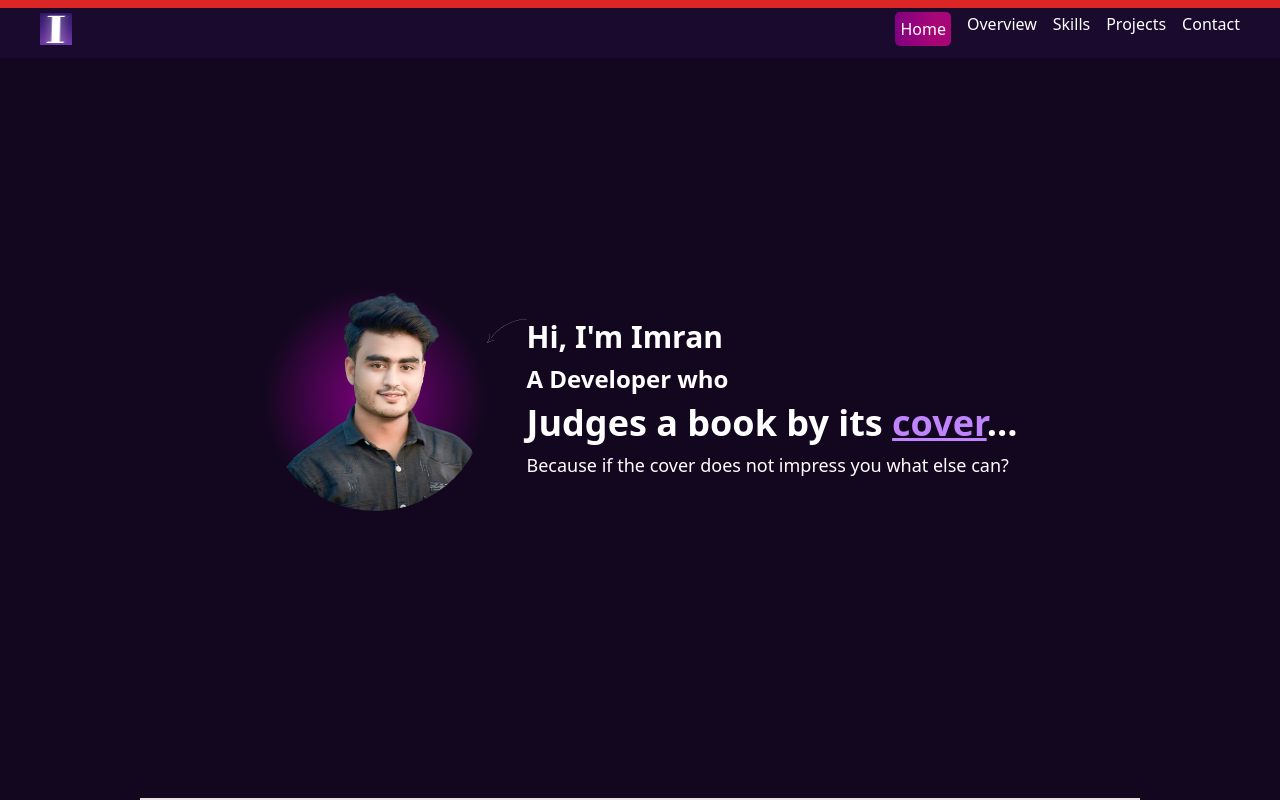
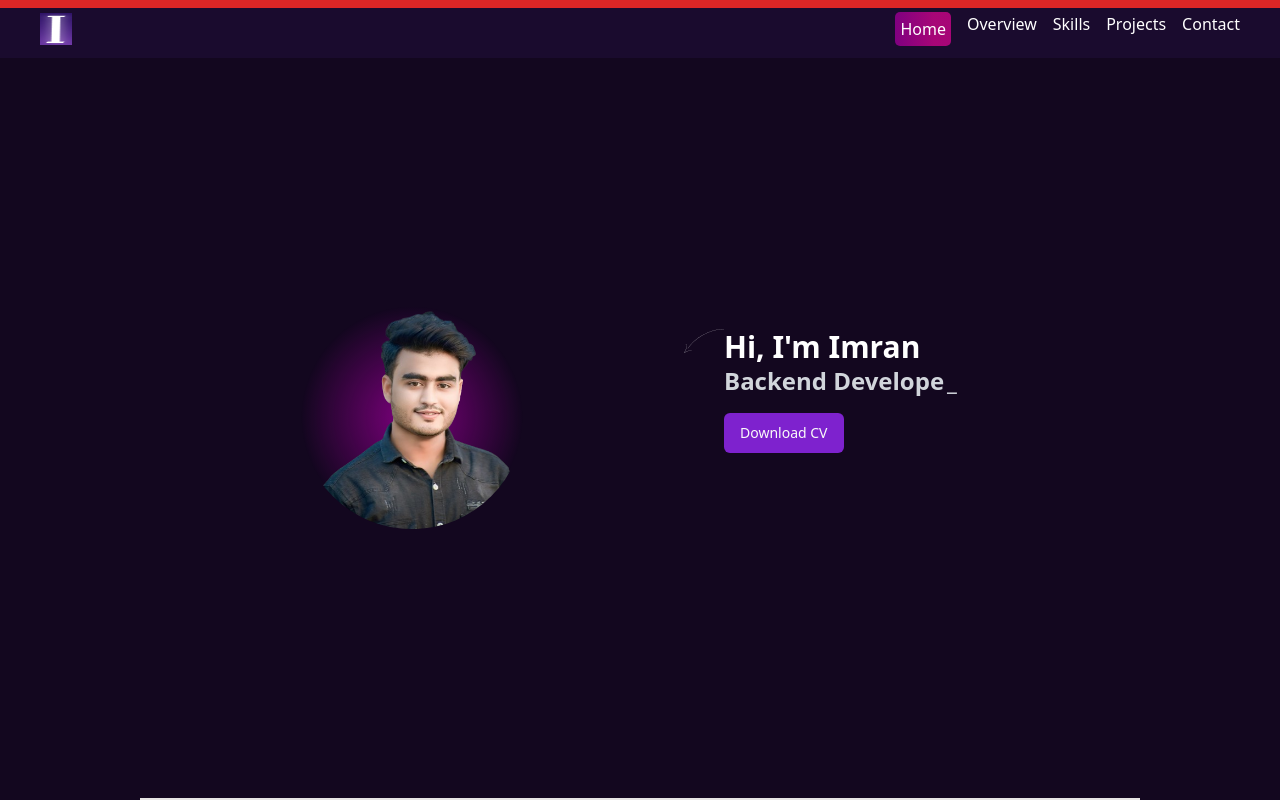
Before and after one commit to imtiazimran/portfolio-imran, a React (Vite) app: page / in a window 1280 px wide. Shown: the top 800 px of the page. Built offline with nearby package versions, Linux system fonts and the light colour scheme; no server answers.

Commit message:
animation added

```diff
--- a/src/pages/Home/Intro.tsx
+++ b/src/pages/Home/Intro.tsx
@@ -1,37 +1,122 @@
+import { motion } from "framer-motion";
+import Container from "@/utils/Container";
+import avatar from "../../assets/image/1719953282836-removebg-preview.png";
+import arrow from "../../assets/image/Vector.png";
+import { Typewriter } from "react-simple-typewriter";
+import { Button } from "@/components/ui/button";
+const Intro = () => {
+  const intro = {
+    hidden: {
+      opacity: 0,
+    },
+    visible: {
+      opacity: 1,
+      transition: {
+        duration: 0.5,
+        staggerChildren: 0.25,
+        delayChildren: 1,
+      },
+    },
+  };
 
-import { motion } from 'framer-motion';
-import Container from '@/utils/Container';
-import avatar from '../../assets/image/1719953282836-removebg-preview.png';
-import arrow from '../../assets/image/Vector.png'
-const Intro = () => {
+  const introItems = {
+    hidden: {
+      opacity: 0,
+      y: -100,
+    },
+    visible: {
+      opacity: 1,
+      y: 0,
+      transition: {
+        duration: 0.5,
+        type: "spring",
+        bounch: 0.5,
+      },
+    },
+  };
+
+  const heroImg = {
+    initial: {
+      y: 0,
+      scale: 5,
+    },
+    animate: {
+      y: 20,
+      scale: 1,
+      transition: {
+        duration: 0.75,
+        y: {
+          duration: 2,
+          repeat: Infinity,
+          repeatType: "reverse",
+          ease: "easeInOut",
+        },
+      },
+    },
+  };
+
   return (
-        <Container className="flex py-10  flex-col lg:flex-row items-center text-white border-b-2">
+    <Container className="flex py-10  justify-evenly flex-col md:flex-row items-center text-white border-b-2">
       <motion.div
-                initial={{ opacity: 0, y: -20 }}
-                animate={{ opacity: 1, y: 0 }}
-                transition={{ duration: 0.5, delay: 0.2 }}
+        variants={heroImg}
+        initial="initial"
+        animate="animate"
         className="flex justify-center items-center relative"
       >
         <div className="relative rounded-full w-40 h-40 lg:w-56 lg:h-56">
           <div className="absolute inset-0 rounded-full bg-gradient-radial from-purple-500 to-transparent"></div>
-                    <img src={avatar} alt="avatar" className="relative rounded-full w-full h-full object-cover" />
+          <img
+            src={avatar}
+            alt="avatar"
+            className="relative rounded-full w-full h-full object-cover"
+          />
         </div>
       </motion.div>
+
       <motion.div
-                initial={{ opacity: 0, y: 20 }}
-                animate={{ opacity: 1, y: 0 }}
-                transition={{ duration: 0.5, delay: 0.4 }}
-                className="mt-4 lg:mt-0 relative lg:ml-10 text-center lg:text-left"
+        variants={intro}
+        initial="hidden"
+        animate="visible"
+        className="mt-4 lg:mt-0 relative lg:ml-10 text-center lg:text-left min-w-64"
       >
-                <h1 className="text-3xl font-bold text-white">
-                    <img className='absolute left-[-40px] w-10 hidden lg:block' src={arrow} alt="" />
+        <motion.h1
+          variants={introItems}
+          className="text-3xl font-bold text-white"
+        >
+          <img
+            className="absolute left-[-40px] w-10 hidden lg:block"
+            src={arrow}
+            alt=""
+          />
           <span>Hi, I'm Imran</span>
-                </h1>
-                <h2 className="text-2xl font-semibold mt-2 text-white">A Developer who</h2>
-                <h3 className="text-4xl font-extrabold mt-2 text-white">
-                    Judges a book by its <span className="text-purple-400 underline">cover</span>...
-                </h3>
-                <p className="mt-2 text-lg text-white">Because if the cover does not impress you what else can?</p>
+        </motion.h1>
+        <motion.h2
+          variants={introItems}
+          className="text-2xl font-bold text-gray-300"
+        >
+          <Typewriter
+            words={[
+              "Frontend Developer",
+              "Backend Developer",
+              "Full Stack Developer",
+              "MERN Developer",
+            ]}
+            loop={Infinity}
+            cursor
+            cursorStyle="_"
+            typeSpeed={100}
+            deleteSpeed={50}
+            delaySpeed={2000}
+          />
+        </motion.h2>
+
+        <motion.div
+            variants={introItems}
+        >
+          <Button className="bg-purple-700 hover:bg-purple-800 my-4">
+            Download CV
+          </Button>
+        </motion.div>
       </motion.div>
     </Container>
   );
--- a/src/pages/Home/Projects/PersonalProject.tsx
+++ b/src/pages/Home/Projects/PersonalProject.tsx
@@ -18,7 +18,7 @@ const ProjectShowcase = () => {
   return (
     <div
       ref={container}
-      className="min-h-screen flex flex-col items-center justify-center px-4"
+      className="min-h-screen mt-auto flex flex-col items-center justify-center px-4"
     >
       <h1 className="lg:text-5xl py-5 text-white">Personal Projects</h1>
       {projects?.map((project: TProject, i: number) => {
--- a/src/pages/Home/Skills.tsx
+++ b/src/pages/Home/Skills.tsx
@@ -44,7 +44,7 @@ const Skills = () => {
   const scale = useTransform(scrollYProgress, [0, 1], [0.5, 1]);
 
   return (
-    <Container className=" flex-col ">
+    <Container className=" flex-col mb-[650px] md:mb-0 ">
       <div ref={containerRef} className="min-h-screen py-20">
         <h2 className="text-center text-3xl font-bold mb-12 text-white ">
           My Skills
```
Also changed, not shown: src/pages/Home/WhoAmI.tsx (line endings or trailing spaces). Lines whose indentation alone changed are shown as unchanged.
